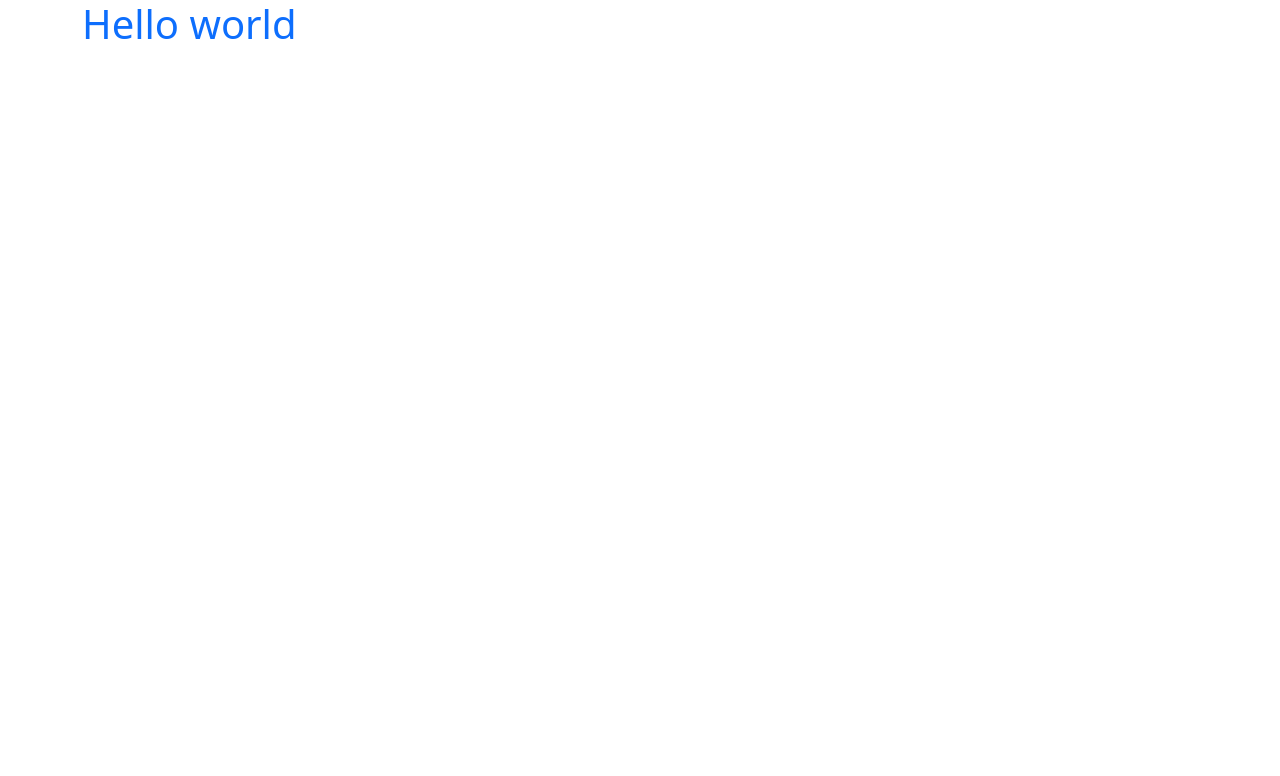
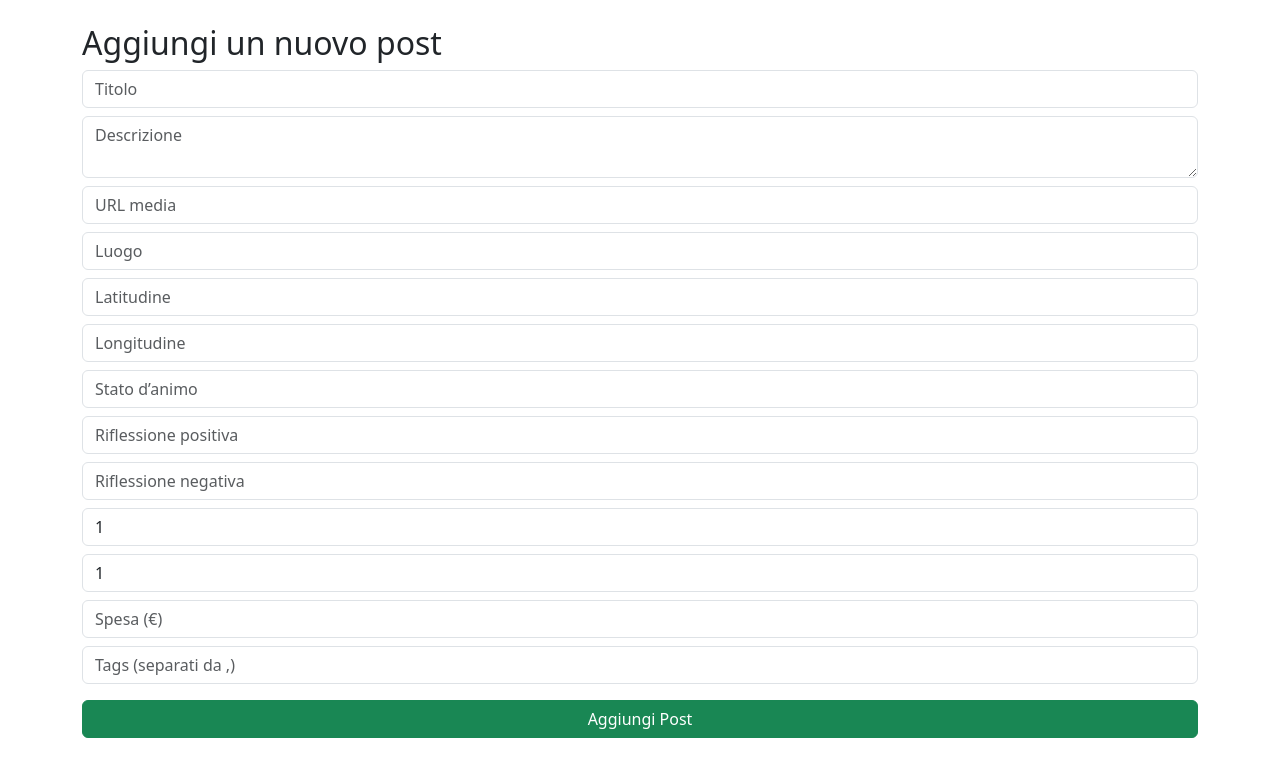
Before and after one commit to lucaconigliaro/Travel-Journal, a React (Vite) app: page /add in a window 1280 px wide. Shown: the top 776 px of the page. Built offline with nearby package versions, Linux system fonts and the light colour scheme; no server answers; the HTML template or start-up script is replaced by a standard one.

Commit message:
implement routing and context for posts management; add Home and AddPost pages

```diff
--- a/src/App.jsx
+++ b/src/App.jsx
@@ -1,11 +1,18 @@
+import React from 'react';
+import { BrowserRouter, Routes, Route } from 'react-router-dom';
+import Home from './pages/Home.jsx';
+import AddPost from './pages/AddPost.jsx';
+import { PostsProvider } from './context/PostsContext.jsx';
 
-function App() {
-
+export default function App() {
   return (
-    <>
-    <h1 className="container text-primary">Hello world</h1>
-    </>
-  )
+    <PostsProvider>
+      <BrowserRouter>
+        <Routes>
+          <Route path="/" element={<Home />} />
+          <Route path="/add" element={<AddPost />} />
+        </Routes>
+      </BrowserRouter>
+    </PostsProvider>
+  );
 }
-
-export default App
--- /dev/null
+++ b/src/context/PostsContext.jsx
@@ -0,0 +1,16 @@
+import React, { createContext, useContext } from 'react';
+import { usePosts } from '../hooks/usePosts.js'; // assicurati estensione .js
+
+const PostsContext = createContext();
+
+export const PostsProvider = ({ children }) => {
+  const postsHook = usePosts(); // qui dentro l’hook
+
+  return (
+    <PostsContext.Provider value={postsHook}>
+      {children}
+    </PostsContext.Provider>
+  );
+};
+
+export const usePostsContext = () => useContext(PostsContext);
--- /dev/null
+++ b/src/hooks/usePosts.js
@@ -0,0 +1,38 @@
+import { useState } from 'react';
+import { supabase } from '../supabaseClient';
+
+export const usePosts = () => {
+  const [posts, setPosts] = useState([]);
+  const [loading, setLoading] = useState(true);
+
+  const fetchPosts = async () => {
+    setLoading(true);
+    try {
+      const { data, error } = await supabase
+        .from('posts')
+        .select('*')
+        .order('created_at', { ascending: false });
+      if (error) throw error;
+      setPosts(Array.isArray(data) ? data : []);
+    } catch (err) {
+      console.error('Errore fetchPosts:', err);
+      setPosts([]);
+    } finally {
+      setLoading(false);
+    }
+  };
+
+  const addPost = async (post) => {
+    try {
+      const { data, error } = await supabase.from('posts').insert([post]);
+      if (error) throw error;
+      if (Array.isArray(data) && data.length > 0) {
+        setPosts(prev => [data[0], ...prev]);
+      }
+    } catch (err) {
+      console.error('Errore addPost:', err);
+    }
+  };
+
+  return { posts, loading, fetchPosts, addPost };
+};
--- a/src/pages/AddPost.jsx
+++ b/src/pages/AddPost.jsx
@@ -0,0 +1,66 @@
+import React, { useState } from 'react';
+import { useNavigate } from 'react-router-dom';
+import { usePostsContext } from '../context/PostsContext.jsx';
+
+export default function AddPost() {
+  const { addPost } = usePostsContext();
+  const navigate = useNavigate();
+
+  const [title, setTitle] = useState('');
+  const [description, setDescription] = useState('');
+  const [mediaUrl, setMediaUrl] = useState('');
+  const [locationName, setLocationName] = useState('');
+  const [latitude, setLatitude] = useState('');
+  const [longitude, setLongitude] = useState('');
+  const [mood, setMood] = useState('');
+  const [positiveReflection, setPositiveReflection] = useState('');
+  const [negativeReflection, setNegativeReflection] = useState('');
+  const [physicalEffort, setPhysicalEffort] = useState(1);
+  const [economicEffort, setEconomicEffort] = useState(1);
+  const [spent, setSpent] = useState('');
+  const [tags, setTags] = useState('');
+
+  const handleSubmit = async (e) => {
+    e.preventDefault();
+    await addPost({
+      title,
+      description,
+      media: mediaUrl ? [{ type: 'image', url: mediaUrl }] : [],
+      location_name: locationName,
+      latitude: latitude ? parseFloat(latitude) : null,
+      longitude: longitude ? parseFloat(longitude) : null,
+      mood,
+      positive_reflection: positiveReflection,
+      negative_reflection: negativeReflection,
+      physical_effort: parseInt(physicalEffort),
+      economic_effort: parseInt(economicEffort),
+      spent: spent ? parseFloat(spent) : null,
+      tags: tags ? tags.split(',').map(t => t.trim()) : [],
+    });
+
+    // Naviga in home dopo submit
+    navigate('/');
+  };
+
+  return (
+    <div className="container mt-4">
+      <h2>Aggiungi un nuovo post</h2>
+      <form onSubmit={handleSubmit} className="d-flex flex-column gap-2">
+        <input type="text" placeholder="Titolo" value={title} onChange={e => setTitle(e.target.value)} required className="form-control" />
+        <textarea placeholder="Descrizione" value={description} onChange={e => setDescription(e.target.value)} className="form-control" />
+        <input type="text" placeholder="URL media" value={mediaUrl} onChange={e => setMediaUrl(e.target.value)} className="form-control" />
+        <input type="text" placeholder="Luogo" value={locationName} onChange={e => setLocationName(e.target.value)} className="form-control" />
+        <input type="number" placeholder="Latitudine" value={latitude} onChange={e => setLatitude(e.target.value)} className="form-control" />
+        <input type="number" placeholder="Longitudine" value={longitude} onChange={e => setLongitude(e.target.value)} className="form-control" />
+        <input type="text" placeholder="Stato d’animo" value={mood} onChange={e => setMood(e.target.value)} className="form-control" />
+        <input type="text" placeholder="Riflessione positiva" value={positiveReflection} onChange={e => setPositiveReflection(e.target.value)} className="form-control" />
+        <input type="text" placeholder="Riflessione negativa" value={negativeReflection} onChange={e => setNegativeReflection(e.target.value)} className="form-control" />
+        <input type="number" placeholder="Impegno fisico (1-5)" value={physicalEffort} onChange={e => setPhysicalEffort(e.target.value)} min="1" max="5" className="form-control" />
+        <input type="number" placeholder="Effort economico (1-5)" value={economicEffort} onChange={e => setEconomicEffort(e.target.value)} min="1" max="5" className="form-control" />
+        <input type="number" placeholder="Spesa (€)" value={spent} onChange={e => setSpent(e.target.value)} className="form-control" />
+        <input type="text" placeholder="Tags (separati da ,)" value={tags} onChange={e => setTags(e.target.value)} className="form-control" />
+        <button type="submit" className="btn btn-success mt-2">Aggiungi Post</button>
+      </form>
+    </div>
+  );
+}
--- a/src/pages/Home.jsx
+++ b/src/pages/Home.jsx
@@ -0,0 +1,68 @@
+import React, { useEffect, useState } from 'react';
+import { Link } from 'react-router-dom';
+import { usePostsContext } from '../context/PostsContext.jsx';
+
+export default function Home() {
+  const { posts, loading, fetchPosts } = usePostsContext();
+  const [selectedPost, setSelectedPost] = useState(null);
+
+  useEffect(() => {
+    fetchPosts();
+  }, []);
+
+  if (loading) return <p className="text-center mt-5">Caricamento...</p>;
+
+  return (
+    <div className="container mt-4">
+      <Link to="/add" className="btn btn-primary mb-3">Aggiungi Nuovo Post</Link>
+
+      <div className="row">
+        {/* Colonna dei post */}
+        <div className="col-md-6">
+          {posts.map(post => (
+            <div
+              key={post.id}
+              className="card mb-3"
+              style={{ cursor: 'pointer' }}
+              onClick={() => setSelectedPost(post)}
+            >
+              {post.media?.[0]?.url && (
+                <img src={post.media[0].url} className="card-img-top" alt={post.title} />
+              )}
+              <div className="card-body">
+                <h5 className="card-title">{post.title}</h5>
+                <p className="card-text">{post.description}</p>
+              </div>
+            </div>
+          ))}
+        </div>
+
+        {/* Pannello dei dettagli */}
+        <div className="col-md-6">
+          {selectedPost ? (
+            <div className="card sticky-top" style={{ top: '20px' }}>
+              {selectedPost.media?.map((m, i) => (
+                <img key={i} src={m.url} alt={selectedPost.title} className="img-fluid mb-2" />
+              ))}
+              <div className="card-body">
+                <h5 className="card-title">{selectedPost.title}</h5>
+                <p><strong>Descrizione:</strong> {selectedPost.description}</p>
+                <p><strong>Luogo:</strong> {selectedPost.location_name}</p>
+                <p><strong>Lat:</strong> {selectedPost.latitude}, <strong>Lon:</strong> {selectedPost.longitude}</p>
+                <p><strong>Stato d’animo:</strong> {selectedPost.mood}</p>
+                <p><strong>Riflessione positiva:</strong> {selectedPost.positive_reflection}</p>
+                <p><strong>Riflessione negativa:</strong> {selectedPost.negative_reflection}</p>
+                <p><strong>Impegno fisico:</strong> {selectedPost.physical_effort}</p>
+                <p><strong>Effort economico:</strong> {selectedPost.economic_effort}</p>
+                <p><strong>Spesa:</strong> €{selectedPost.spent}</p>
+                <p><strong>Tags:</strong> {selectedPost.tags?.join(', ')}</p>
+              </div>
+            </div>
+          ) : (
+            <p className="text-muted">Clicca su un post per vedere i dettagli</p>
+          )}
+        </div>
+      </div>
+    </div>
+  );
+}
```
Also changed, not shown: src/context/GlobalContext.jsx (deleted), src/hooks/usePost.js (deleted).
